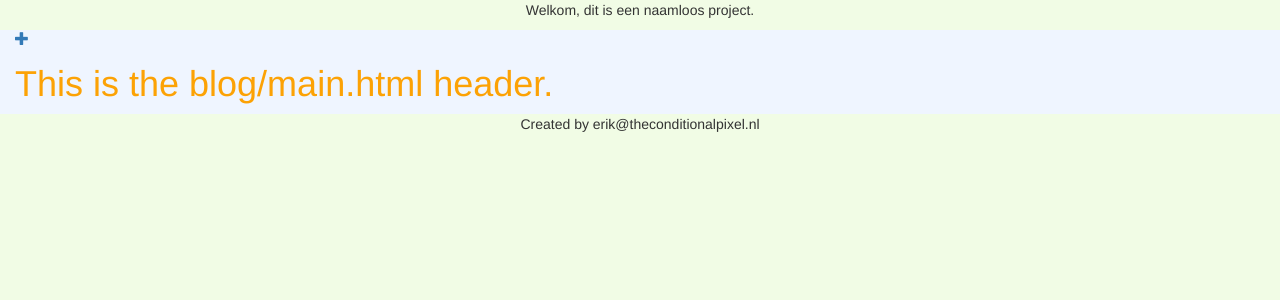
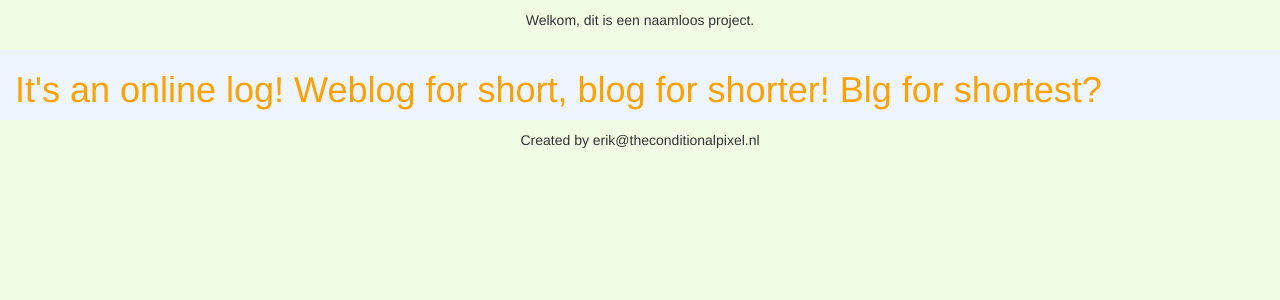
Before and after one commit to es-kan/eskan-site, a Django app: page / in a window 1280 px wide. Shown: the top 300 px of the page. Run offline with Django 3.2, Linux system fonts and the light colour scheme; data that the repository does not hold is empty; some libraries are stand-ins or nearby versions.

Commit message:
mess around with css

```diff
--- a/blog/static/css/blog.css
+++ b/blog/static/css/blog.css
@@ -2,6 +2,7 @@
     padding-left: 15px;
     background-color: #eff5ff;
     overflow: hidden;
+    margin: 0 auto;
 }
 
 .title-header {
--- a/blog/templates/main.html
+++ b/blog/templates/main.html
@@ -15,8 +15,10 @@
 <div class="main-container">
   {% block blog_content %}
   <div class="title-header">
+    {% if user.is_authenticated %}
     <a href="{% url 'post_new' %}" class="top-menu"><span class="glyphicon glyphicon-plus"></span></a>
-    <h1>This is the blog/main.html header.</h1>
+    {% endif %}
+    <h1>It's an online log! Weblog for short, blog for shorter! Blg for shortest?</h1>
   </div>
   <div class="posts">
     {% for post in posts %}
--- a/blog/views.py
+++ b/blog/views.py
@@ -39,6 +39,11 @@ class NewPostFormView(SuccessMessageMixin, CreateView):
     def get_success_url(self):
         return reverse('post_detail', kwargs={'pk': self.object.pk})
 
+    def get_success_message(self, cleaned_data):
+        return self.success_message % dict(
+            cleaned_data, message=self.object.title
+        )
+
 
 class PostEditView(SuccessMessageMixin, UpdateView):
     model = Post
--- a/kansite/static/css/base.css
+++ b/kansite/static/css/base.css
@@ -1,5 +1,9 @@
 .footer, .header {
   text-align: center;
+  right: 0;
+  bottom: 0;
+  left: 0;
+  padding: 1rem;
 }
 
 .base-container {
@@ -7,7 +11,7 @@
 }
 
 body {
-  background-color: #f1fce5
+  background-color: #f1fce5;
 }
 
 html, body {
```
